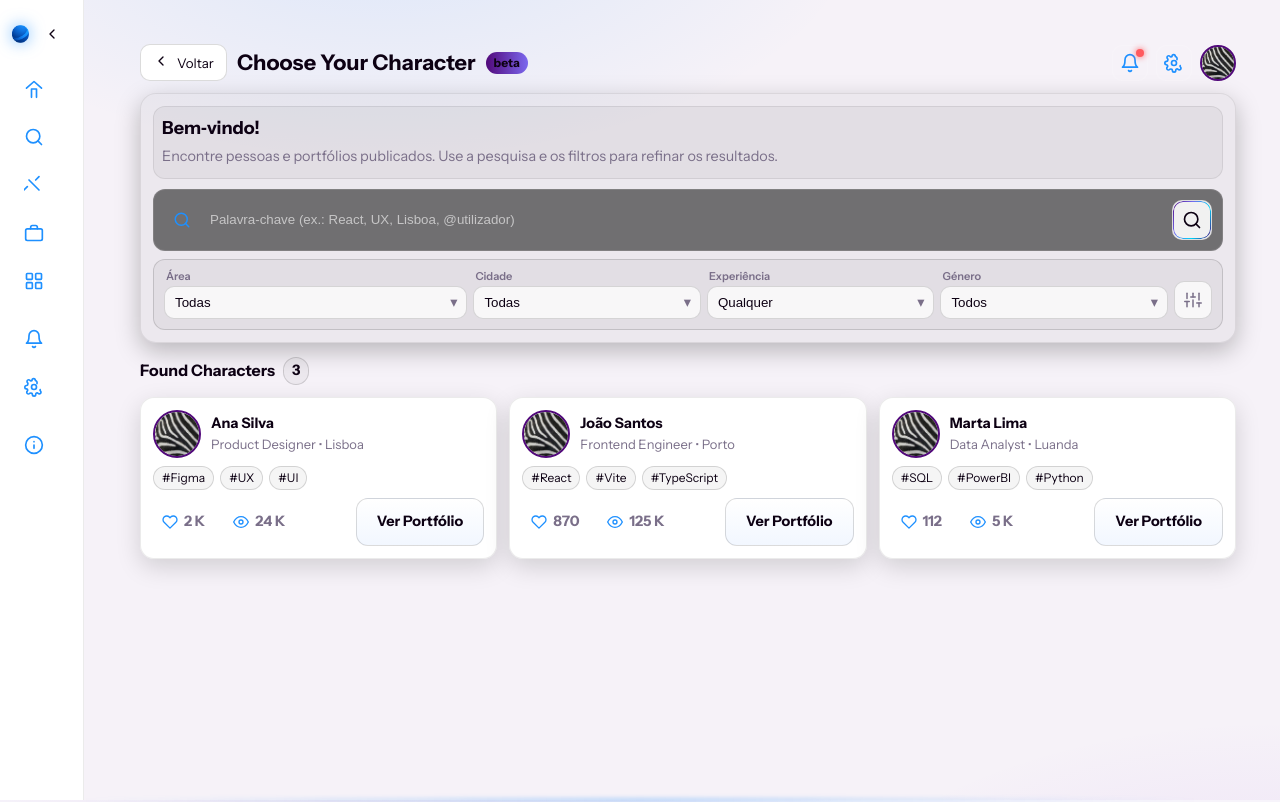
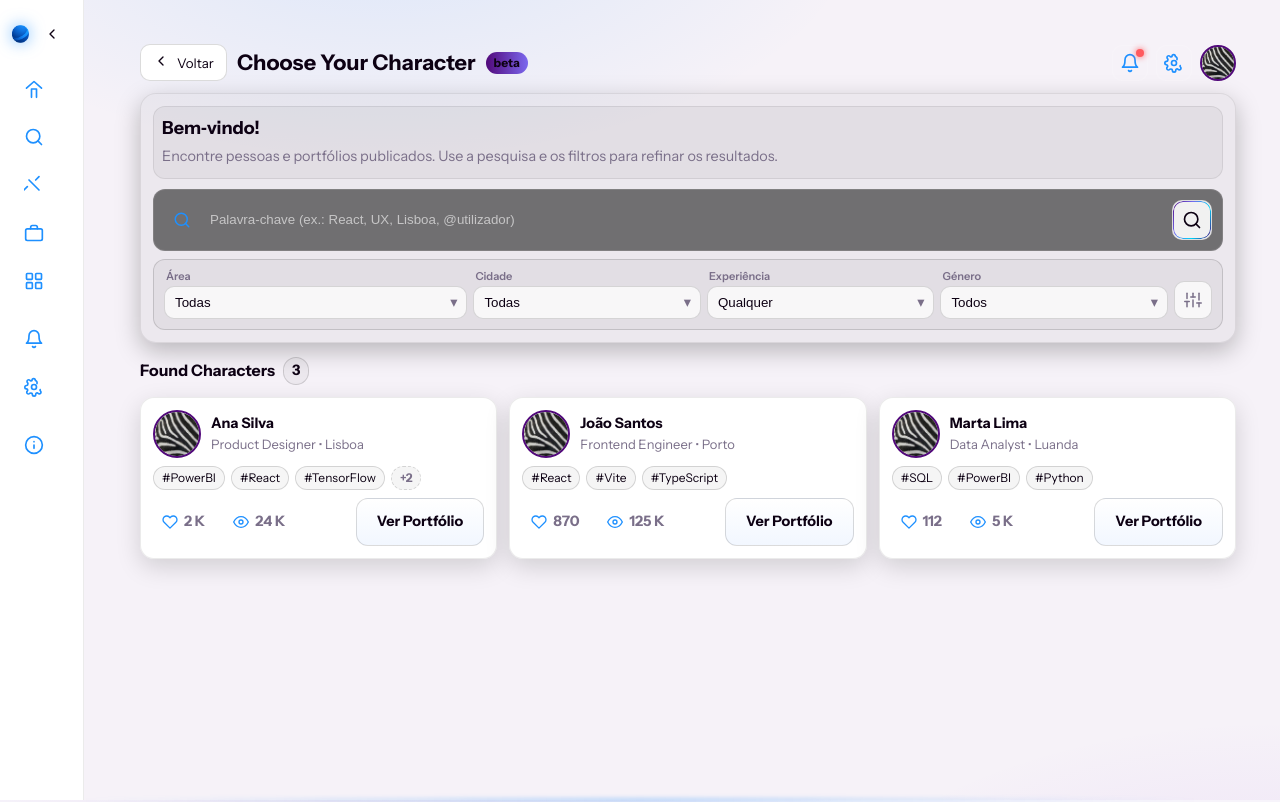
Before and after one commit to StanleyPauloIM/Hub-PortfolioSite, a React (Vite) app: page /chooseurcharacter in a window 1280 px wide. Shown: the top 802 px of the page. Built offline with nearby package versions, Linux system fonts and the light colour scheme.

Commit message:
chore(ChooseUrCharacter): Ana Silva com 5 skills (SQL, Python, PowerBI, React, TensorFlow) para demonstrar rotação +N\nSem push.

```diff
--- a/src/pages/ChooseUrCharacter/ChooseUrCharacter.jsx
+++ b/src/pages/ChooseUrCharacter/ChooseUrCharacter.jsx
@@ -82,7 +82,8 @@ const Icon = {
 
 // BACKEND: exemplo de dados de perfis; substituir por dados vindos da API
 const mockProfiles = [
-  { id: '1', name: 'Ana Silva', title: 'Product Designer', city: 'Lisboa', area: 'design', exp: 'senior', gender: 'female', avatar: accountIcon, tags: ['Figma', 'UX', 'UI'], likes: 1540, views: 23890 },
+  // Exemplo com mais de 3 skills para demonstrar a rotação e o +N
+  { id: '1', name: 'Ana Silva', title: 'Product Designer', city: 'Lisboa', area: 'design', exp: 'senior', gender: 'female', avatar: accountIcon, tags: ['SQL', 'Python', 'PowerBI', 'React', 'TensorFlow'], likes: 1540, views: 23890 },
   { id: '2', name: 'João Santos', title: 'Frontend Engineer', city: 'Porto', area: 'frontend', exp: 'mid', gender: 'male', avatar: accountIcon, tags: ['React', 'Vite', 'TypeScript'], likes: 870, views: 125000 },
   { id: '3', name: 'Marta Lima', title: 'Data Analyst', city: 'Luanda', area: 'data', exp: 'junior', gender: 'female', avatar: accountIcon, tags: ['SQL', 'PowerBI', 'Python'], likes: 112, views: 4820 },
 ];
```
